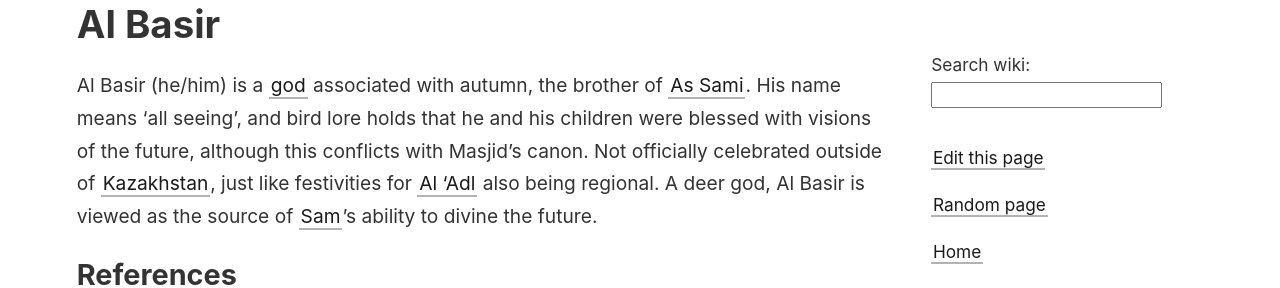
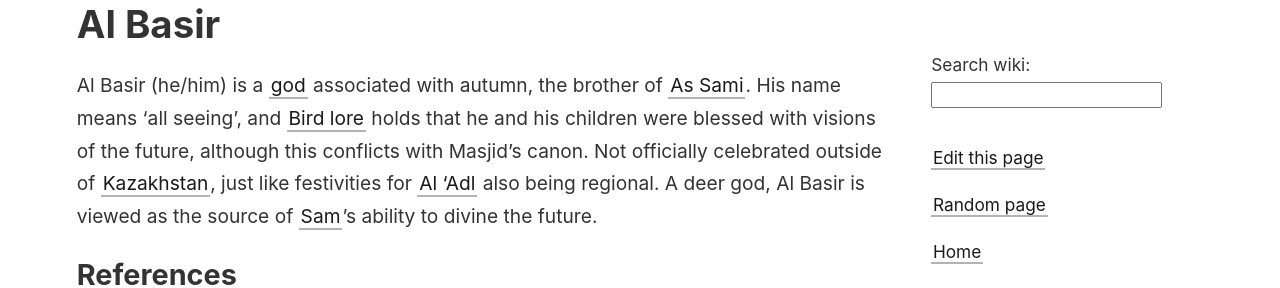
Before and after one commit to IFcoltransG/buuza-wiki, a Jekyll site: the page built from _wiki/al-basir.md, in a window 1280 px wide and 900 px high. Shown: the part 171-459 px from the top of the window. Built offline with Jekyll 4.4.1, drawn with Linux system fonts in a browser that asks for light colours; part of the change alters nothing that is shown.

```diff
--- a/_wiki/al-basir.md
+++ b/_wiki/al-basir.md
@@ -3,7 +3,7 @@ title: Al Basir
 tags: ['Culture', 'Deity']
 ---
 
-Al Basir (he/him) is a [god](/_wiki/gods.md) associated with autumn, the brother of [As Sami](/_wiki/as-sami.md). His name means 'all seeing', and bird lore holds that he and his children were blessed with visions of the future, although this conflicts with Masjid's canon. Not officially celebrated outside of [Kazakhstan](/_wiki/kazakhstan.md), just like festivities for [Al 'Adl](/_wiki/al-adl.md) also being regional. A deer god, Al Basir is viewed as the source of [Sam](/_wiki/sam.md)'s ability to divine the future.
+Al Basir (he/him) is a [god](/_wiki/gods.md) associated with autumn, the brother of [As Sami](/_wiki/as-sami.md). His name means 'all seeing', and [Bird lore](/_wiki/bird.md) holds that he and his children were blessed with visions of the future, although this conflicts with Masjid's canon. Not officially celebrated outside of [Kazakhstan](/_wiki/kazakhstan.md), just like festivities for [Al 'Adl](/_wiki/al-adl.md) also being regional. A deer god, Al Basir is viewed as the source of [Sam](/_wiki/sam.md)'s ability to divine the future.
 
 ## References
 - Lost \[like a Winter Moon\] 3
```
